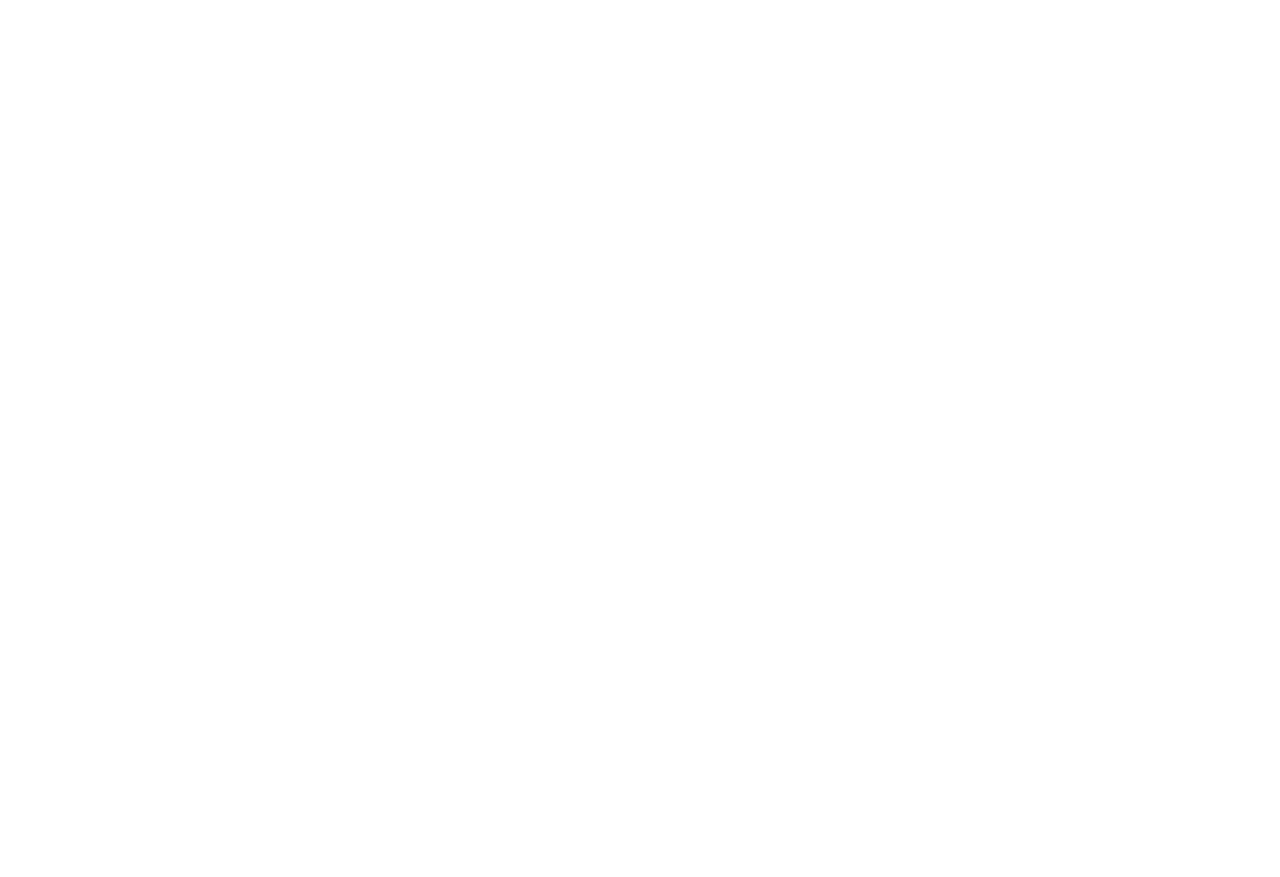
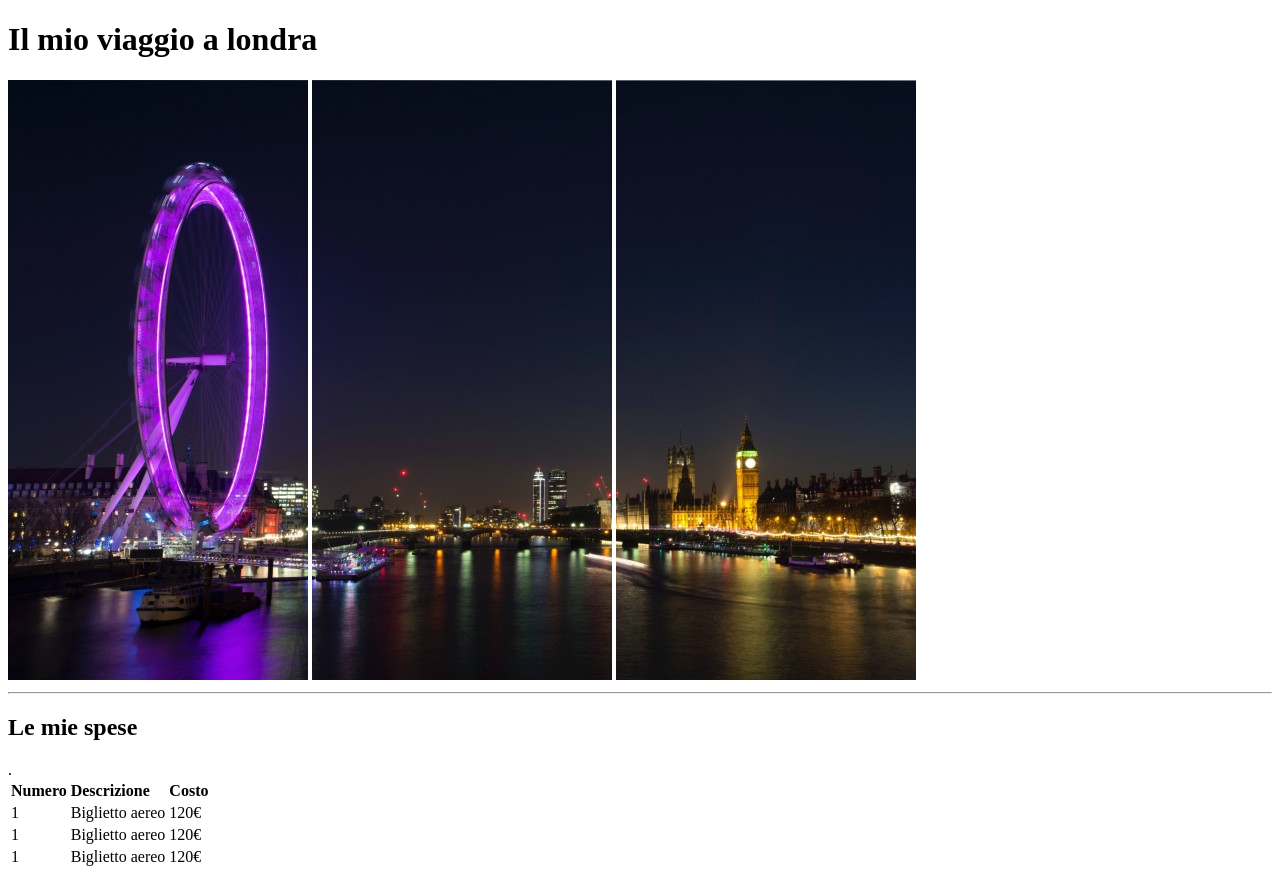
Before and after one commit to Fra-Battaglia/html-london-trip, a plain HTML site: page index.html in a window 1280 px wide. Before the commit the page ends 800 px from the top, so only its background shows below. Drawn offline with Linux system fonts and the light colour scheme.

Commit message:
Creazione file html con header e prima sezione, caricamento foto

```diff
--- a/index.html
+++ b/index.html
@@ -8,5 +8,51 @@
 	</head>
 	<body>
 
+		<!-- Intestazione -->
+
+		<header>
+			<h1>Il mio viaggio a londra</h1>
+			<img src="./img/londoneye_1.jpg" alt="london eye">
+			<img src="./img/londoneye_2.jpg" alt="london eye">
+			<img src="./img/londoneye_3.jpg" alt="london eye">
+		</header>
+		<hr>
+
+		<!-- Main -->
+
+		<main>
+
+			<!-- spese -->
+
+			<section>
+				<h2>Le mie spese</h2>
+				<table>
+					<thead>
+						<tr>
+							<td><strong>Numero</strong></td>
+							<td><strong>Descrizione</strong></td>
+							<td><strong>Costo</strong></td>
+						</tr>
+					</thead>
+					<tbody>
+						<tr>
+							<td>1</td>
+							<td>Biglietto aereo</td>
+							<td>120€</td>
+						</tr>
+						<tr>
+							<td>1</td>
+							<td>Biglietto aereo</td>
+							<td>120€</td>
+						</tr>
+						<tr>
+							<td>1</td>
+							<td>Biglietto aereo</td>
+							<td>120€</td>
+						</tr> .
+					</tbody>
+				</table>
+			</section>
+		</main>
 	</body>
 </html>
```
Also changed, not shown: img/londoneye_3.jpg (added).
